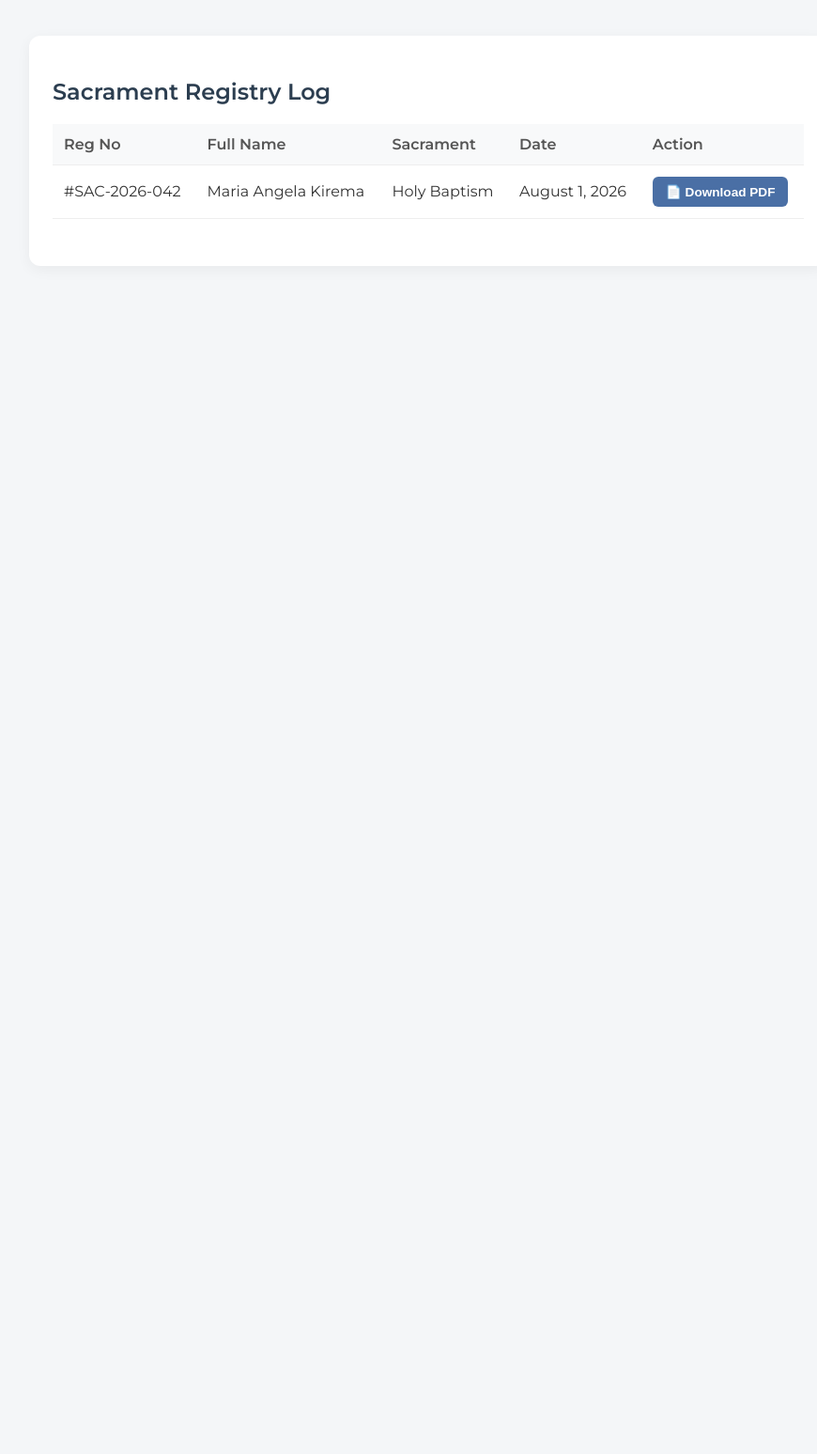
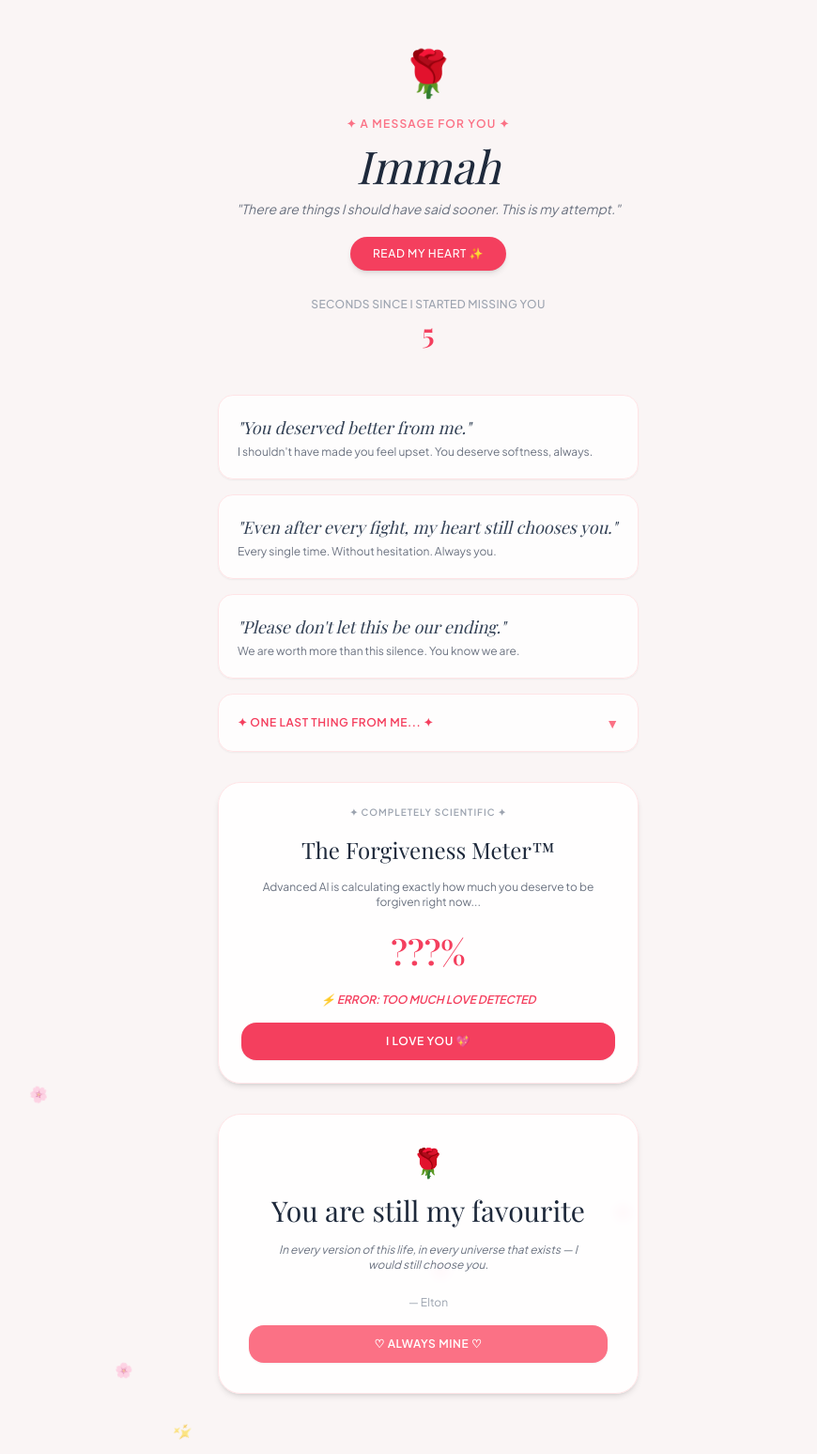
Before and after one commit to pg-admin4/for-immah, a plain HTML site: page index.html in a window 1280 px wide. Shown: the whole page at 94% size, without its empty margins (184-1054 px from the left). Before the commit the page ends 800 px from the top, so only its background shows below. Drawn offline with nearby package versions, Linux system fonts and the light colour scheme; a web font is replaced by a local one.

```diff
--- a/index.html
+++ b/index.html
@@ -3,246 +3,204 @@
 <head>
     <meta charset="UTF-8">
     <meta name="viewport" content="width=device-width, initial-scale=1.0">
-    <title>Church Sacrament Registry & PDF Generator</title>
-
-    <!-- Google Fonts for Certificate Typography -->
-    <link rel="preconnect" href="https://fonts.googleapis.com">
-    <link rel="preconnect" href="https://fonts.gstatic.com" crossorigin>
-    <link href="https://fonts.googleapis.com/css2?family=Cinzel:wght@500;700&family=Montserrat:wght@400;600&family=Pinyon+Script&display=swap" rel="stylesheet">
-
-    <!-- html2pdf.js Bundle for PDF Generation -->
-    <script src="https://cdnjs.cloudflare.com/ajax/libs/html2pdf.js/0.10.1/html2pdf.bundle.min.js"></script>
-
+    <title>A Message For Immah</title>
+    <!-- Tailwind CSS CDN -->
+    <script src="https://cdn.tailwindcss.com"></script>
+    <!-- Google Fonts -->
+    <link href="https://fonts.googleapis.com/css2?family=Playfair+Display:ital,wght@0,400;0,600;1,400&family=Plus+Jakarta+Sans:wght@300;400;500;600&display=swap" rel="stylesheet">
     <style>
         body {
-            font-family: 'Montserrat', sans-serif;
-            background-color: #f4f6f8;
-            padding: 30px;
-            color: #333;
+            font-family: 'Plus Jakarta Sans', sans-serif;
+            background-color: #faf5f5;
+            color: #4a3e3d;
         }
-
-        .registry-container {
-            max-width: 800px;
-            margin: 0 auto;
-            background: #fff;
-            padding: 25px;
-            border-radius: 12px;
-            box-shadow: 0 4px 15px rgba(0,0,0,0.05);
+        .serif {
+            font-family: 'Playfair Display', serif;
         }
-
-        h2 {
-            margin-bottom: 20px;
-            color: #2c3e50;
+        /* Floating background animation */
+        @keyframes floatUp {
+            0% { transform: translateY(100vh) rotate(0deg); opacity: 0; }
+            10% { opacity: 0.6; }
+            90% { opacity: 0.6; }
+            100% { transform: translateY(-10vh) rotate(360deg); opacity: 0; }
         }
-
-        table {
-            width: 100%;
-            border-collapse: collapse;
-            margin-bottom: 25px;
-        }
-
-        th, td {
-            padding: 12px;
-            text-align: left;
-            border-bottom: 1px solid #eee;
-        }
-
-        th {
-            background-color: #f8f9fa;
-            color: #555;
-        }
-
-        .btn-action {
-            background-color: #4a6fa5;
-            color: white;
-            border: none;
-            padding: 8px 14px;
-            border-radius: 6px;
-            cursor: pointer;
-            font-size: 0.85rem;
-            font-weight: 600;
-            transition: background 0.2s;
-        }
-
-        .btn-action:hover {
-            background-color: #3b5984;
-        }
-
-        /* HIDDEN OR OFF-SCREEN CERTIFICATE CONTAINER */
-        #certificate-wrapper {
-            display: none; /* Hidden until generated/downloaded */
-        }
-
-        /* CERTIFICATE STYLING (A4 LANDSCAPE FORMAT) */
-        .certificate-card {
-            width: 800px;
-            height: 560px;
-            padding: 40px;
-            background: #fffdf9;
-            border: 12px solid #8b6b32;
-            outline: 2px solid #b89759;
-            outline-offset: -8px;
-            box-sizing: border-box;
-            text-align: center;
-            position: relative;
-            margin: 0 auto;
-        }
-
-        .cert-header {
-            font-family: 'Cinzel', serif;
-            font-size: 1.8rem;
-            color: #8b6b32;
-            letter-spacing: 2px;
-            text-transform: uppercase;
-            margin-bottom: 5px;
-        }
-
-        .cert-sub {
-            font-family: 'Cinzel', serif;
-            font-size: 0.9rem;
-            letter-spacing: 3px;
-            color: #555;
-            margin-bottom: 25px;
-        }
-
-        .cert-title {
-            font-family: 'Cinzel', serif;
-            font-size: 2.4rem;
-            color: #1a1a1a;
-            margin-bottom: 20px;
-            font-weight: 700;
-        }
-
-        .cert-text {
-            font-size: 1rem;
-            color: #444;
-            margin-bottom: 15px;
-        }
-
-        .cert-name {
-            font-family: 'Pinyon Script', cursive;
-            font-size: 3.5rem;
-            color: #8b6b32;
-            line-height: 1;
-            margin: 10px 0 20px 0;
-        }
-
-        .cert-details {
-            font-size: 0.95rem;
-            color: #555;
-            line-height: 1.8;
-            margin-bottom: 40px;
-        }
-
-        .cert-signatures {
-            display: flex;
-            justify-content: space-between;
-            margin-top: 40px;
-            padding: 0 50px;
-        }
-
-        .sig-box {
-            border-top: 1px solid #777;
-            width: 200px;
-            padding-top: 5px;
-            font-size: 0.85rem;
-            color: #555;
-        }
-
-        .cross-icon {
-            font-size: 1.8rem;
-            color: #8b6b32;
-            margin-bottom: 10px;
+        .floating-element {
+            position: fixed;
+            bottom: -50px;
+            pointer-events: none;
+            animation: floatUp linear infinite;
+            z-index: 0;
         }
     </style>
 </head>
-<body>
+<body class="min-h-screen relative overflow-x-hidden flex flex-col items-center justify-start p-4 md:p-8">
 
-    <div class="registry-container">
-        <h2>Sacrament Registry Log</h2>
+    <!-- Dynamic Background Elements Container -->
+    <div id="bg-container"></div>
 
-        <table>
-            <thead>
-                <tr>
-                    <th>Reg No</th>
-                    <th>Full Name</th>
-                    <th>Sacrament</th>
-                    <th>Date</th>
-                    <th>Action</th>
-                </tr>
-            </thead>
-            <tbody>
-                <tr>
-                    <td>#SAC-2026-042</td>
-                    <td>Maria Angela Kirema</td>
-                    <td>Holy Baptism</td>
-                    <td>August 1, 2026</td>
-                    <td>
-                        <button class="btn-action" onclick="generatePDF('Maria Angela Kirema', 'Holy Baptism', 'August 1, 2026', 'Rev. Fr. Joseph')">
-                            📄 Download PDF
-                        </button>
-                    </td>
-                </tr>
-            </tbody>
-        </table>
-    </div>
+    <main class="w-full max-w-md mx-auto relative z-10 my-8 space-y-8">
 
-    <!-- CERTIFICATE TEMPLATE TO CONVERT TO PDF -->
-    <div id="certificate-wrapper">
-        <div class="certificate-card" id="certificate-content">
-            <div class="cross-icon">✝</div>
-            <div class="cert-header">St. Peter's Parish Registry</div>
-            <div class="cert-sub">Certificate of Sacrament</div>
+        <!-- Header / Rose Section -->
+        <section class="text-center space-y-3">
+            <div class="text-5xl animate-bounce">🌹</div>
+            <p class="uppercase tracking-widest text-xs font-semibold text-rose-400">✦ A Message For You ✦</p>
+            <h1 id="recipient-name" class="serif text-4xl md:text-5xl font-normal text-slate-800 italic">Immah</h1>
+            <p class="text-sm text-gray-500 italic">"There are things I should have said sooner. This is my attempt."</p>
 
-            <div class="cert-title" id="certSacrament">Certificate of Baptism</div>
-
-            <div class="cert-text">This is to certify that</div>
-            <div class="cert-name" id="certName">Name Here</div>
-
-            <div class="cert-details">
-                has received the Holy Sacrament of <strong id="certSacramentDetail">Baptism</strong><br>
-                administered on <span id="certDate">Date</span> according to the rites of the Church.
+            <div class="pt-2">
+                <a href="#messages" class="inline-block px-6 py-2.5 bg-rose-500 hover:bg-rose-600 text-white text-xs tracking-wider uppercase font-medium rounded-full shadow-md transition-all duration-300 transform hover:scale-105">
+                    Read My Heart ✨
+                </a>
             </div>
 
-            <div class="cert-signatures">
-                <div class="sig-box">
-                    <span id="certOfficiant">Parish Priest</span><br>
-                    <strong>Officiating Minister</strong>
+            <!-- Live Timer -->
+            <div class="pt-4 text-xs tracking-wide text-gray-400 uppercase font-medium">
+                Seconds since I started missing you
+                <div id="timer" class="serif text-3xl text-rose-500 font-semibold mt-1">0</div>
+            </div>
+        </section>
+
+        <!-- Message Cards Section -->
+        <section id="messages" class="space-y-4 pt-4">
+            <!-- Card 1 -->
+            <div class="bg-white/80 backdrop-blur-sm p-5 rounded-2xl border border-rose-100 shadow-sm transition hover:shadow-md">
+                <p class="serif text-lg text-slate-700 italic mb-1">"You deserved better from me."</p>
+                <p class="text-xs text-gray-500">I shouldn't have made you feel upset. You deserve softness, always.</p>
+            </div>
+
+            <!-- Card 2 -->
+            <div class="bg-white/80 backdrop-blur-sm p-5 rounded-2xl border border-rose-100 shadow-sm transition hover:shadow-md">
+                <p class="serif text-lg text-slate-700 italic mb-1">"Even after every fight, my heart still chooses you."</p>
+                <p class="text-xs text-gray-500">Every single time. Without hesitation. Always you.</p>
+            </div>
+
+            <!-- Card 3 -->
+            <div class="bg-white/80 backdrop-blur-sm p-5 rounded-2xl border border-rose-100 shadow-sm transition hover:shadow-md">
+                <p class="serif text-lg text-slate-700 italic mb-1">"Please don't let this be our ending."</p>
+                <p class="text-xs text-gray-500">We are worth more than this silence. You know we are.</p>
+            </div>
+
+            <!-- Expandable Note Card -->
+            <div class="bg-white/80 backdrop-blur-sm p-5 rounded-2xl border border-rose-100 shadow-sm transition">
+                <div class="flex items-center justify-between cursor-pointer" onclick="toggleNote()">
+                    <span class="text-xs font-semibold text-rose-500 tracking-wider uppercase">✦ One last thing from me... ✦</span>
+                    <span id="note-arrow" class="text-rose-400 text-sm transition-transform duration-300">▼</span>
                 </div>
-                <div class="sig-box">
-                    <strong>Parish Seal / Date</strong>
+                <div id="note-content" class="hidden mt-3 pt-3 border-t border-rose-50 text-xs text-gray-600 leading-relaxed">
+                    hey Immah, I am really in so much love with you. I am really sorry for making you upset at times, I will make up for it for sure. Love you a lot, we are in this together ❤️
                 </div>
             </div>
-        </div>
-    </div>
+        </section>
+
+        <!-- Interactive Forgiveness Meter Section -->
+        <section class="bg-white/90 backdrop-blur-sm p-6 rounded-3xl border border-rose-100 shadow-md text-center space-y-4">
+            <p class="uppercase tracking-widest text-[10px] font-semibold text-gray-400">✦ Completely Scientific ✦</p>
+            <h2 class="serif text-2xl font-medium text-slate-800">The Forgiveness Meter™</h2>
+            <p class="text-xs text-gray-500">Advanced AI is calculating exactly how much you deserve to be forgiven right now...</p>
+
+            <div id="meter-display" class="serif text-4xl font-bold text-rose-500 py-2">
+                0%
+            </div>
+
+            <div id="meter-status" class="text-xs text-gray-400 italic">
+                Scanning emotional wavelengths...
+            </div>
+
+            <button id="love-btn" onclick="triggerOverload()" class="w-full py-3 bg-rose-500 hover:bg-rose-600 text-white rounded-2xl text-xs font-semibold uppercase tracking-wider transition shadow-sm hover:shadow">
+                I LOVE YOU 💖
+            </button>
+        </section>
+
+        <!-- Final Message / Accordion -->
+        <section class="bg-white/90 backdrop-blur-sm p-8 rounded-3xl border border-rose-100 shadow-md text-center space-y-4">
+            <div class="text-3xl">🌹</div>
+            <h2 class="serif text-3xl font-medium text-slate-800">You are still my favourite</h2>
+            <p class="text-xs text-gray-500 italic max-w-xs mx-auto">
+                In every version of this life, in every universe that exists — I would still choose you.
+            </p>
+            <p class="text-xs text-gray-400 pt-2">— Elton</p>
+
+            <button onclick="acceptApology(this)" class="w-full py-3 bg-rose-400 hover:bg-rose-500 text-white rounded-2xl text-xs font-semibold uppercase tracking-wider transition shadow-sm flex items-center justify-center space-x-2">
+                <span>♡ ALWAYS MINE ♡</span>
+            </button>
+        </section>
+
+    </main>
 
     <script>
-        function generatePDF(name, sacrament, date, officiant) {
-            // 1. Populate the hidden HTML template with dynamic data
-            document.getElementById('certName').textContent = name;
-            document.getElementById('certSacrament').textContent = "Certificate of " + sacrament;
-            document.getElementById('certSacramentDetail').textContent = sacrament;
-            document.getElementById('certDate').textContent = date;
-            document.getElementById('certOfficiant').textContent = officiant;
+        // 1. Live Seconds Counter
+        let seconds = 0;
+        const timerEl = document.getElementById('timer');
+        setInterval(() => {
+            seconds++;
+            timerEl.textContent = seconds;
+        }, 1000);
 
-            // 2. Temporarily display the template for rendering
-            const element = document.getElementById('certificate-content');
-            const wrapper = document.getElementById('certificate-wrapper');
-            wrapper.style.display = 'block';
+        // 2. Dynamic Floating Background Elements (Petals/Hearts)
+        const bgContainer = document.getElementById('bg-container');
+        const icons = ['🌸', '💖', '✨', '🌹', '💕'];
 
-            // 3. Configure PDF generation settings
-            const opt = {
-                margin:       0,
-                filename:     `${sacrament}_Certificate_${name.replace(/\s+/g, '_')}.pdf`,
-                image:        { type: 'jpeg', quality: 0.98 },
-                html2canvas:  { scale: 2 }, // Higher resolution
-                jsPDF:        { unit: 'px', format: [800, 560], orientation: 'landscape' }
-            };
+        function createFloatingElement() {
+            const el = document.createElement('div');
+            el.className = 'floating-element';
+            el.innerText = icons[Math.floor(Math.random() * icons.length)];
+            el.style.left = Math.random() * 100 + 'vw';
+            el.style.animationDuration = (Math.random() * 4 + 6) + 's';
+            el.style.fontSize = (Math.random() * 12 + 12) + 'px';
+            bgContainer.appendChild(el);
 
-            // 4. Generate PDF and hide wrapper once done
-            html2pdf().set(opt).from(element).save().then(() => {
-                wrapper.style.display = 'none';
-            });
+            setTimeout(() => {
+                el.remove();
+            }, 10000);
+        }
+        setInterval(createFloatingElement, 800);
+
+        // 3. Expandable Note Card Toggle
+        function toggleNote() {
+            const content = document.getElementById('note-content');
+            const arrow = document.getElementById('note-arrow');
+            content.classList.toggle('hidden');
+            arrow.style.transform = content.classList.contains('hidden') ? 'rotate(0deg)' : 'rotate(180deg)';
+        }
+
+        // 4. Forgiveness Meter Animation Logic
+        let meterValue = 0;
+        const meterDisplay = document.getElementById('meter-display');
+        const meterStatus = document.getElementById('meter-status');
+
+        const meterInterval = setInterval(() => {
+            if (meterValue < 81) {
+                meterValue += 3;
+                meterDisplay.textContent = meterValue + '%';
+            } else {
+                clearInterval(meterInterval);
+                setTimeout(() => {
+                    meterDisplay.textContent = '???%';
+                    meterStatus.innerHTML = '<span class="text-rose-500 font-semibold">⚡ ERROR: TOO MUCH LOVE DETECTED</span>';
+                }, 800);
+            }
+        }, 100);
+
+        function triggerOverload() {
+            meterStatus.innerHTML = '<span class="text-rose-500 font-bold">✨ System Overload: Too much beauty detected. The universe cannot process this much cuteness. ✨</span>';
+            // Burst animation
+            for (let i = 0; i < 15; i++) {
+                setTimeout(createFloatingElement, i * 50);
+            }
+        }
+
+        function acceptApology(btn) {
+            btn.innerHTML = '<span>ALWAYS YOURS. ALWAYS. ❤️</span>';
+            btn.classList.remove('bg-rose-400', 'hover:bg-rose-500');
+            btn.classList.add('bg-rose-600');
+            triggerOverload();
+
+            // Redirects to WhatsApp after 1.5 seconds with pre-filled text
+            setTimeout(() => {
+                const whatsappNumber = "254797161485";
+                const message = encodeURIComponent("I saw your message, Elton! ❤️");
+                window.location.href = `https://wa.me/${whatsappNumber}?text=${message}`;
+            }, 1500);
         }
     </script>
 </body>
```
